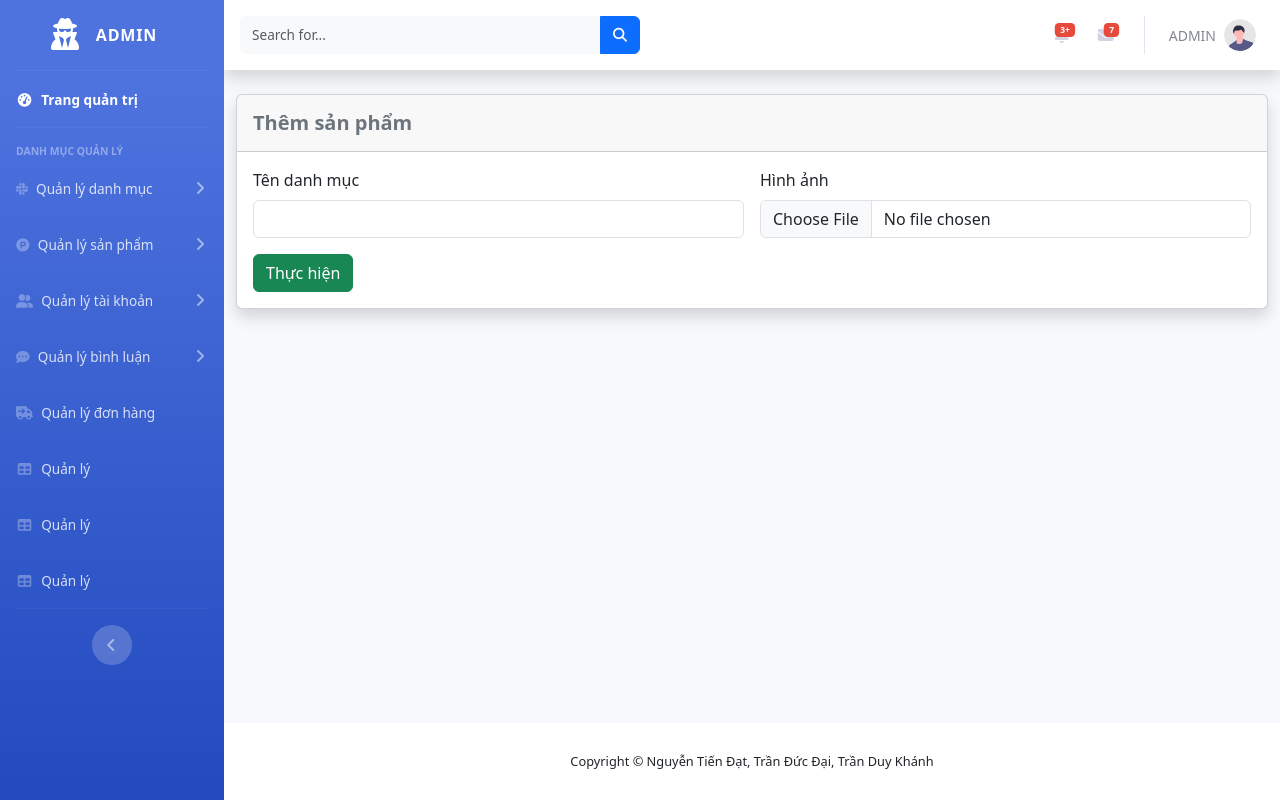
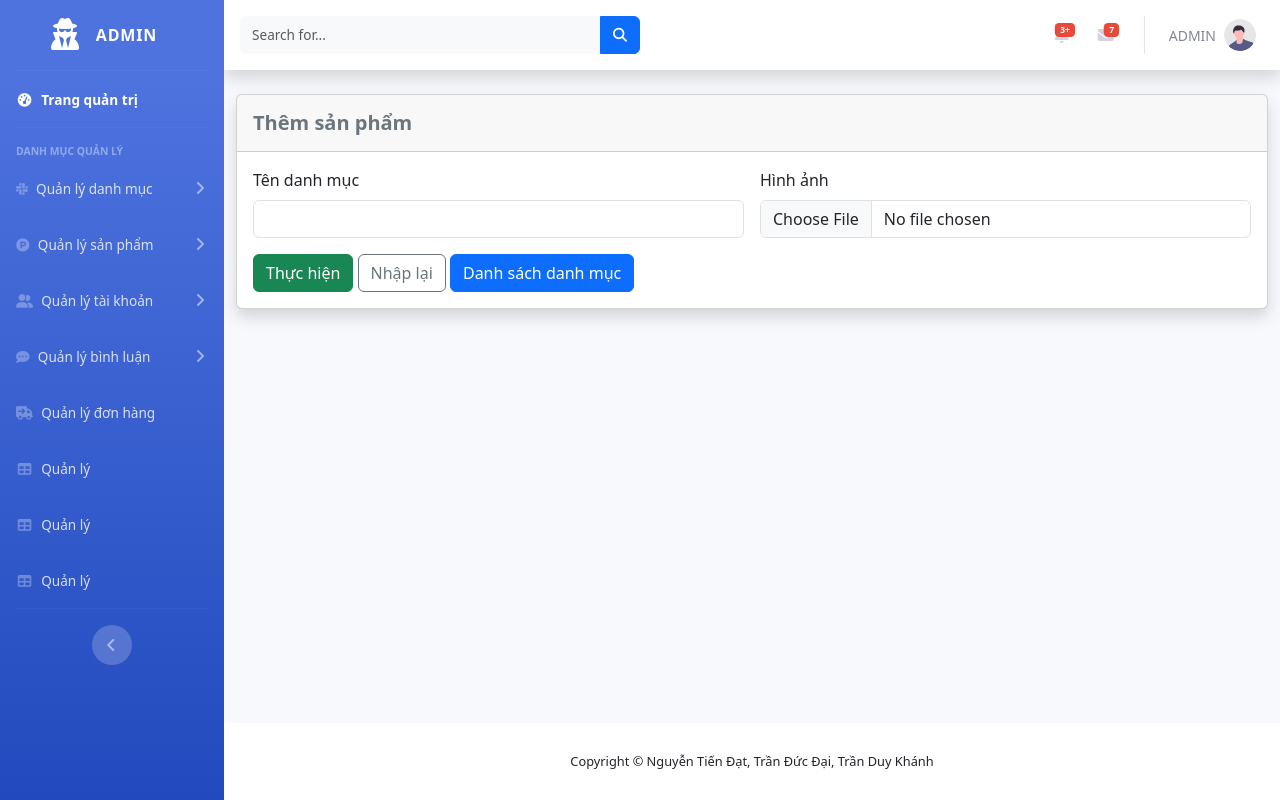
Before and after one commit to datgin/duan1, a PHP site: page /?act=add_dm in a window 1280 px wide. Run offline with PHP 8.4, Linux system fonts and the light colour scheme; some libraries are stand-ins or nearby versions.

Commit message:
update layput danhmuc

```diff
--- a/danhmuc/add.php
+++ b/danhmuc/add.php
@@ -27,7 +27,9 @@
                 </div>
 
                 <div class="col-12">
-                    <button class="btn btn-success " type="submit">Thực hiện</button>
+                    <button class="btn btn-success " type="submit" name="submit">Thực hiện</button>
+                    <button type="reset" class="btn btn-outline-secondary">Nhập lại</button>
+                    <a class="btn btn-primary" href="?act=list_dm" type="submit">Danh sách danh mục</a>
                 </div>
             </form>
         </div>
--- a/danhmuc/list.php
+++ b/danhmuc/list.php
@@ -6,6 +6,8 @@
             <h6 class="m-0 font-weight-bold fs-5 text-secondary">Danh sách danh mục</h6>
         </div>
         <div class="card-body">
+        <a class="btn btn-success" type="submit" href="?act=add_dm">Thêm sản phẩm</a>
+
             <div class="table-responsive">
                 <table class="table table-bordered text-center" id="dataTable" width="100%" cellspacing="0">
                     <thead>
```
